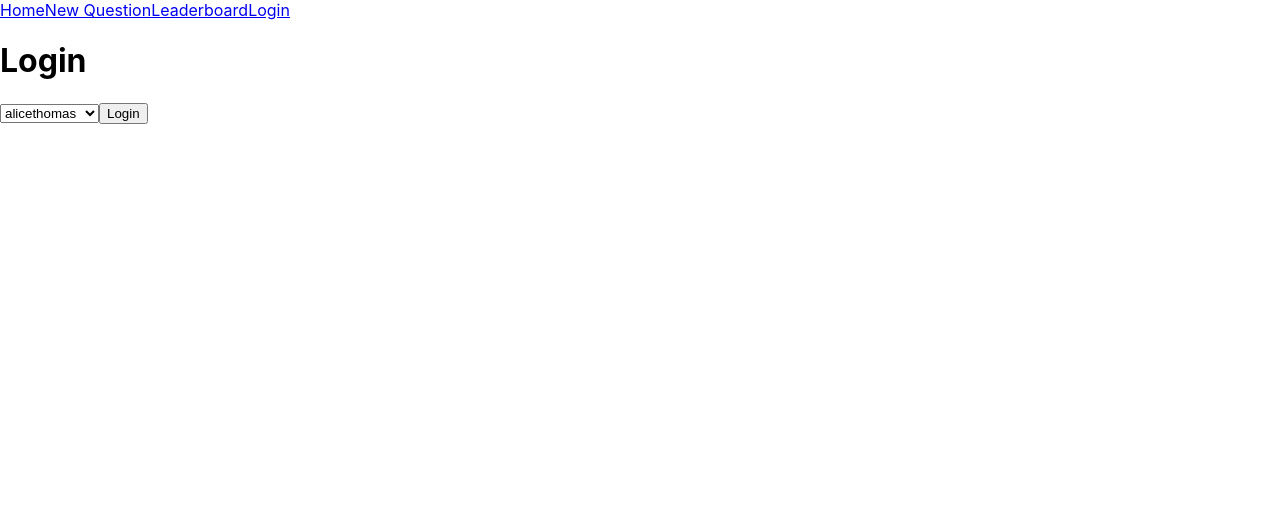
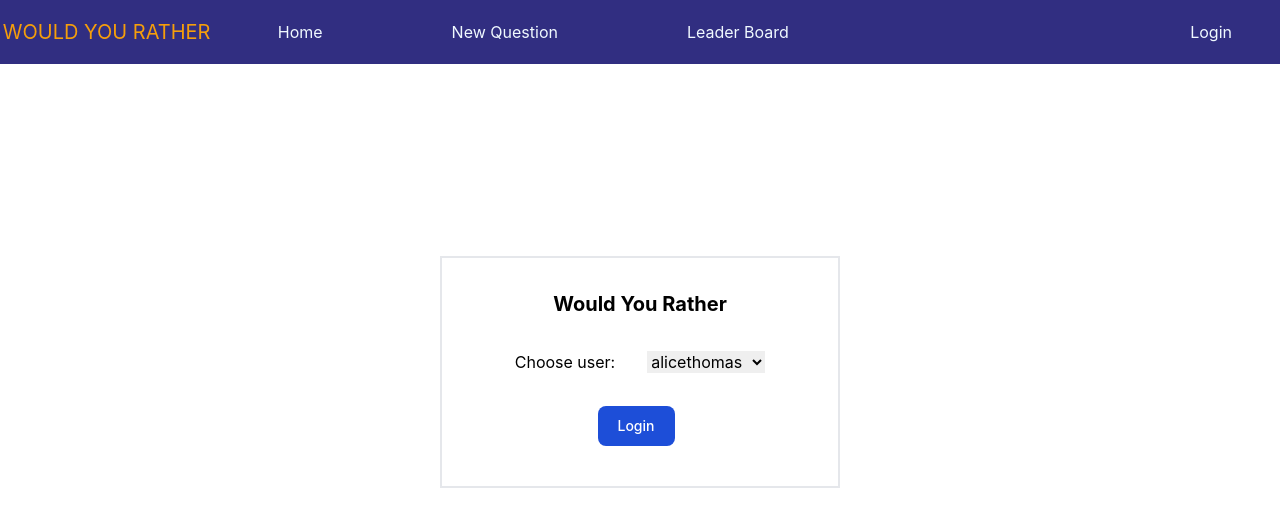
Before and after one commit to carlosloureda/wyr-2022, a React (Create React App) app: page /login in a window 1280 px wide. Shown: the top 526 px of the page. Built offline with nearby package versions, Linux system fonts and the light colour scheme.

Commit message:
design: desktop nav and login

```diff
--- a/package.json
+++ b/package.json
@@ -9,6 +9,7 @@
     "@testing-library/jest-dom": "^5.16.2",
     "@testing-library/react": "^12.1.4",
     "@testing-library/user-event": "^13.5.0",
+    "clsx": "^1.1.1",
     "react": "^17.0.2",
     "react-dom": "^17.0.2",
     "react-helmet-async": "^1.2.3",
@@ -41,5 +42,10 @@
       "last 1 firefox version",
       "last 1 safari version"
     ]
+  },
+  "devDependencies": {
+    "autoprefixer": "^10.4.2",
+    "postcss": "^8.2.1",
+    "tailwindcss": "^3.0.23"
   }
 }
--- /dev/null
+++ b/postcss.config.js
@@ -0,0 +1,6 @@
+module.exports = {
+  plugins: {
+    tailwindcss: {},
+    autoprefixer: {},
+  },
+}
--- a/src/api/index.js
+++ b/src/api/index.js
@@ -39,7 +39,10 @@ const Api = {
     return new Promise((resolve, reject) => {
       setTimeout(() => {
         if (url === "/login") {
-          resolve({ id: options.author });
+          resolve({
+            id: options.author,
+            ...users[options.author],
+          });
         } else if (url === "/questions/add") {
           resolve(uuidv4());
         } else {
--- a/src/components/Questions/UnansweredQuestionDetail/UnansweredQuestionDetail.js
+++ b/src/components/Questions/UnansweredQuestionDetail/UnansweredQuestionDetail.js
@@ -9,8 +9,6 @@ const UnansweredQuestionDetail = ({ question, loading }) => {
 
   const onSubmitAnswer = (e) => {
     e.preventDefault();
-    console.log("eee--: ", e.target.elements.option.value);
-
     dispatch(
       answerQuestion({
         id: question.id,
--- a/src/components/layout/Layout.js
+++ b/src/components/layout/Layout.js
@@ -1,9 +1,26 @@
 import { useCallback } from "react";
 import { Outlet, NavLink, Link, useNavigate } from "react-router-dom";
 import { Helmet } from "react-helmet-async";
+import clsx from "clsx";
 
 import MainErrorBoundary from "@/components/MainErrorBoundary";
 import useAuth from "@/context/AuthContext";
+
+const StyledNavLink = (props) => (
+  <NavLink
+    {...props}
+    className={({ isActive }) => {
+      return clsx(
+        `h-full flex items-center px-5
+      hover:bg-blue-400 hover:text-indigo-900 hover:font-normal hover:italic
+      active:text-indigo-600 active:bg-blue-200`,
+        {
+          "text-indigo-600 bg-blue-200 font-bold": isActive,
+        }
+      );
+    }}
+  />
+);
 
 const Layout = ({ seo, children, ...props }) => {
   const SEO = useCallback(
@@ -22,11 +39,25 @@ const Layout = ({ seo, children, ...props }) => {
   return (
     <div id="layout">
       <SEO />
-      <nav>
-        <NavLink to="/questions">Home</NavLink>
-        <Link to="/questions/add">New Question</Link>
-        <Link to="/leaderboard">Leaderboard</Link>
+      <div className="bg-indigo-900 text-sky-50 h-16 w-full flex flex-row items-center">
+        <div className="basis-1/6 flex justify-center">
+          <h1 className="uppercase text-xl text-amber-500">Would You Rather</h1>
+        </div>
+        <nav className="flex basis-3/6 justify-around h-full items-center">
+          <StyledNavLink to="/">Home</StyledNavLink>
+          <StyledNavLink to="/questions/add">New Question</StyledNavLink>
+          <StyledNavLink to="/leaderboard">Leader Board</StyledNavLink>
+        </nav>
+        <div className="flex basis-1/6" />
+        <div className="basis-1/6 flex flex-row items-center gap-4 justify-end px-12">
           {currentUser ? (
+            <>
+              <p>{currentUser.id}</p>
+              <img
+                src={currentUser.avatarURL}
+                alt={`Avatar of ${currentUser.id}`}
+                className="w-10 h-10 rounded-full mr-2"
+              />
               <Link
                 to="/logout"
                 onClick={async (e) => {
@@ -37,11 +68,12 @@ const Layout = ({ seo, children, ...props }) => {
               >
                 Logout
               </Link>
+            </>
           ) : (
             <Link to="/login">Login</Link>
           )}
-      </nav>
-      {/* {children} */}
+        </div>
+      </div>
       <MainErrorBoundary>
         <Outlet />
       </MainErrorBoundary>
--- /dev/null
+++ b/src/components/ui/Button/Button.js
@@ -0,0 +1,26 @@
+import clsx from "clsx";
+
+const Button = ({ kind = "primary", ...props }) => {
+  console.log("disabled: ", props.disabled);
+  return (
+    <button
+      {...props}
+      className={clsx({
+        "text-white bg-blue-700 hover:bg-blue-800 focus:ring-4 focus:ring-blue-300 font-medium rounded-lg text-sm px-5 py-2.5 text-center mr-2 mb-2 dark:bg-blue-600 dark:hover:bg-blue-700 dark:focus:ring-blue-800":
+          kind === "primary",
+        "text-white bg-yellow-400 hover:bg-yellow-500 focus:ring-4 focus:ring-yellow-300 font-medium rounded-lg text-sm px-5 py-2.5 text-center mr-2 mb-2 dark:focus:ring-yellow-900":
+          kind === "secondary",
+        "text-white bg-red-700 hover:bg-red-800 focus:ring-4 focus:ring-red-300 font-medium rounded-lg text-sm px-5 py-2.5 text-center mr-2 mb-2 dark:bg-red-600 dark:hover:bg-red-700 dark:focus:ring-red-900":
+          kind === "danger",
+        "text-white bg-green-700 hover:bg-green-800 focus:ring-4 focus:ring-green-300 font-medium rounded-lg text-sm px-5 py-2.5 text-center mr-2 mb-2 dark:bg-green-600 dark:hover:bg-green-700 dark:focus:ring-green-800":
+          kind === "success",
+        "text-white bg-gray-800 hover:bg-gray-900 focus:ring-4 focus:ring-gray-300 font-medium rounded-lg text-sm px-5 py-2.5 text-center mr-2 mb-2 dark:bg-gray-800 dark:hover:bg-gray-700 dark:focus:ring-gray-800 dark:border-gray-700":
+          kind === "dark",
+        [props.className]: props.className,
+        // "bg-gray-700": props.disabled,
+      })}
+    />
+  );
+};
+
+export default Button;
--- /dev/null
+++ b/src/components/ui/Button/index.js
@@ -0,0 +1,2 @@
+import Button from "./Button";
+export default Button;
--- a/src/index.css
+++ b/src/index.css
@@ -1,13 +1,12 @@
+@tailwind base;
+@tailwind components;
+@tailwind utilities;
+
 body {
   margin: 0;
-  font-family: -apple-system, BlinkMacSystemFont, 'Segoe UI', 'Roboto', 'Oxygen',
-    'Ubuntu', 'Cantarell', 'Fira Sans', 'Droid Sans', 'Helvetica Neue',
+  font-family: -apple-system, BlinkMacSystemFont, "Segoe UI", "Roboto", "Oxygen",
+    "Ubuntu", "Cantarell", "Fira Sans", "Droid Sans", "Helvetica Neue",
     sans-serif;
   -webkit-font-smoothing: antialiased;
   -moz-osx-font-smoothing: grayscale;
 }
-
-code {
-  font-family: source-code-pro, Menlo, Monaco, Consolas, 'Courier New',
-    monospace;
-}
--- a/src/index.js
+++ b/src/index.js
@@ -3,12 +3,13 @@ import ReactDOM from "react-dom";
 import { HelmetProvider, Helmet } from "react-helmet-async";
 import { Provider } from "react-redux";
 
-import "./index.css";
 import App from "./App";
 import reportWebVitals from "./reportWebVitals";
 
 import { store } from "./redux/store";
 import { AuthProvider } from "./context/AuthContext";
+
+import "./index.css";
 
 ReactDOM.render(
   <React.StrictMode>
--- a/src/routes/login.js
+++ b/src/routes/login.js
@@ -3,6 +3,7 @@ import { useNavigate } from "react-router-dom";
 
 import useAuth from "@/context/AuthContext";
 import useFetchUsers from "@/hooks/useFetchUsers";
+import Button from "@/components/ui/Button";
 
 const Login = () => {
   const navigate = useNavigate();
@@ -32,12 +33,17 @@ const Login = () => {
   }
 
   return (
-    <form onSubmit={onLogin}>
-      <h1>Login</h1>
+    <div className="border-2 min-w-[200px] max-w-[400px] m-auto my-48 p-8">
+      <form onSubmit={onLogin} className="flex flex-col items-center">
+        <h1 className="text-xl font-bold">Would You Rather</h1>
         {error ||
           (errorUsers && <p style={{ color: "red" }}>{error || errorUsers}</p>)}
 
-      <select id="selectUser">
+        <div className="mt-8">
+          <label htmlFor="selectUser" className="mr-8">
+            Choose user:
+          </label>
+          <select id="selectUser" className="cursor-pointer">
             {users &&
               Object.values(users).map((user) => (
                 <option key={user.id} value={user.id}>
@@ -45,8 +51,12 @@ const Login = () => {
                 </option>
               ))}
           </select>
-      <button disabled={loading}>Login</button>
+        </div>
+        <Button disabled={loading} className="mt-8">
+          Login{loading ? "ing" : ""}
+        </Button>
       </form>
+    </div>
   );
 };
 
--- /dev/null
+++ b/tailwind.config.js
@@ -0,0 +1,7 @@
+module.exports = {
+  content: ["./src/**/*.{js,jsx,ts,tsx}"],
+  theme: {
+    extend: {},
+  },
+  plugins: [],
+};
```
Also changed, not shown: 1 other file (tests, documents, lock files or other folders). Lines whose indentation alone changed are shown as unchanged.
